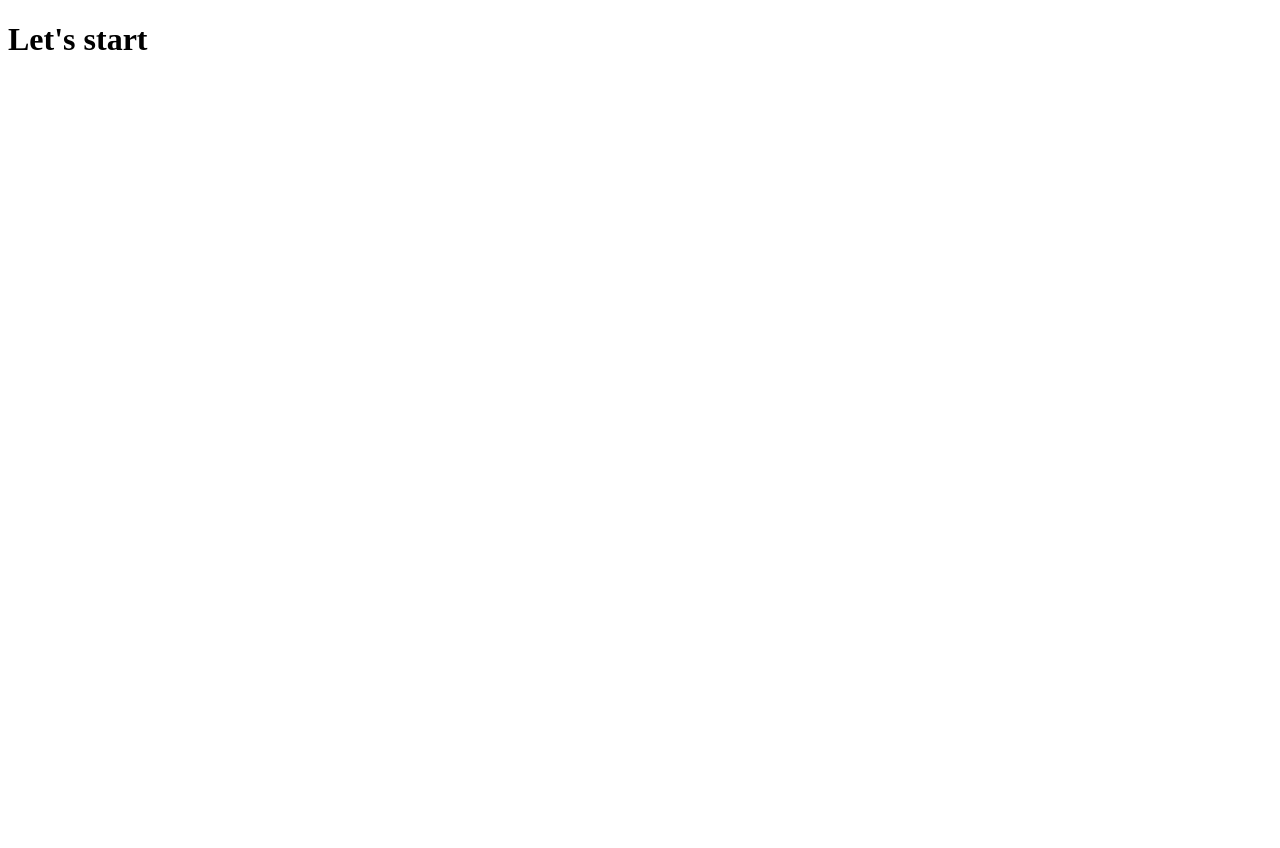
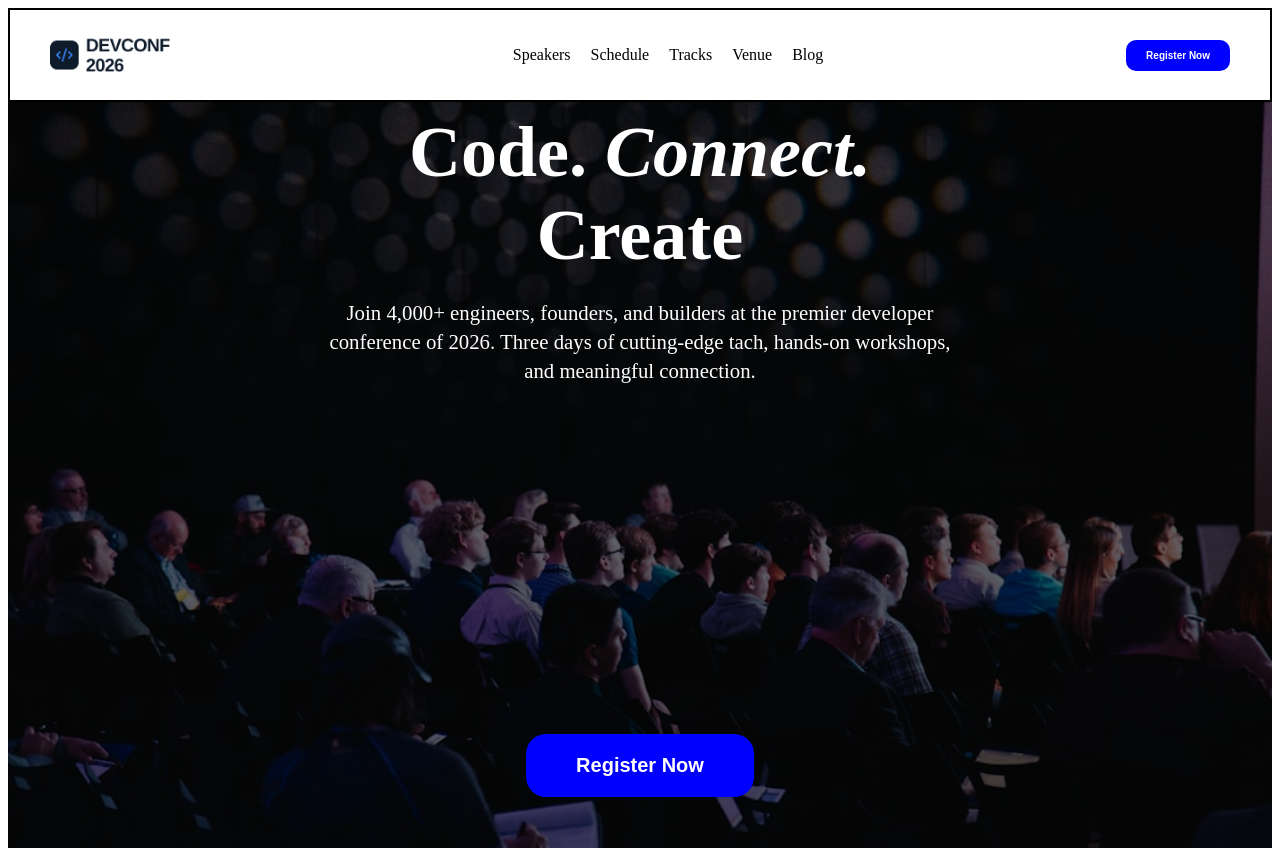
Before and after one commit to dps369369/devconf-2026, a plain HTML site: page index.html in a window 1280 px wide. Shown: the top 848 px of the page. Before the commit the page ends 800 px from the top, so only its background shows below. Drawn offline with Linux system fonts and the light colour scheme.

Commit message:
Create navbar and hero section

```diff
--- a/css/style.css
+++ b/css/style.css
@@ -0,0 +1,103 @@
+
+/* NABGATION FIELD */
+
+.navbar ul {
+  display: flex;
+  list-style: none;
+  gap: 20px;
+}
+
+.navbar li:hover {
+  background-color: lightblue;
+  border-radius: 5px;
+}
+.navbar a {
+  text-decoration: none;
+  color: black;
+}
+
+.navbar {
+  display: flex;
+  justify-content: space-between;
+  align-items: center;
+  padding: 20px 40px;
+  /* for now broder # is not in msin */
+  border: 2px solid black;
+  background-color: white;
+}
+
+
+.logo {
+  width: 120px;
+  height: auto;
+}
+
+#nav-button{
+     color: white;
+    background-color: blue;
+    font-size: 10px;
+    font-weight: 700;
+
+    padding: 10px 20px;
+    border-radius: 10px;
+    border: none;
+}
+
+
+
+/* HERO FIELD */
+
+.hero-banner{
+    position: relative;
+
+}
+
+.hero-banner img{
+    width: 100%;
+    display: block;
+
+
+}
+
+.hero-text{
+    color: white;
+    text-align: center;
+    position: absolute;
+    top: 30%;
+    left: 50%;
+    transform: translate(-50%, -85%);
+    z-index: 1;
+
+}
+.hero-banner h1{
+    font-size: 4.5rem;
+    margin-bottom: 20px;
+}
+.hero-text p {
+    font-size: 1.3rem;
+    line-height: 1.4;
+}
+
+#hero-button {
+    color: white;
+    background-color: blue;
+    position: absolute;
+    top: 75%;
+    left: 50%;
+    transform: translateX(-50%);
+
+    font-size: 20px;
+    font-weight: 700;
+
+    padding: 20px 50px;
+    border-radius: 20px;
+    border: none;
+    z-index: 1;
+}
+
+.hero-banner::before{
+    content: "";
+    position: absolute;
+    inset: 0;
+    background: rgba(0, 0, 0, 0.60);
+}
--- a/index.html
+++ b/index.html
@@ -1,12 +1,46 @@
-<!DOCTYPE html>
+<!doctype html>
 <html lang="en">
-<head>
-    <meta charset="UTF-8">
-    <meta name="viewport" content="width=device-width, initial-scale=1.0">
+  <head>
+    <meta charset="UTF-8" />
+    <meta name="viewport" content="width=device-width, initial-scale=1.0" />
     <title>Index</title>
-    <link rel="stylesheet" href="css/style.css">
-</head>
-<body>
-    <h1>Let's start</h1>
-</body>
+    <link rel="stylesheet" href="css/style.css" />
+  </head>
+  <body>
+    <header>
+      <nav class="navbar">
+        <img class="logo" src="./assets/logo.png" alt="logo" />
+        <ul>
+          <li><a href="">Speakers</a></li>
+          <li><a href="">Schedule</a></li>
+          <li><a href="">Tracks</a></li>
+          <li><a href="">Venue</a></li>
+          <li><a href="">Blog</a></li>
+        </ul>
+        <button id="nav-button">Register Now</button>
+      </nav>
+    </header>
+    <main>
+        <!-- HERO BANNER DESIGINE -->
+         <div class="hero-banner">
+            <img src="./assets/banner.jpg" alt="Developer conference banner">
+
+            <div class="hero-text">
+                <h1>Code. <em>Connect.</em> Create</h1>
+                <p>Join 4,000+ engineers, founders, and builders at the premier developer
+                   conference of 2026. Three days of cutting-edge tach, hands-on workshops,
+                   and meaningful connection.</p>
+
+            </div>
+
+            <button id="hero-button">Register Now</button>
+
+
+
+         </div>
+
+
+
+    </main>
+  </body>
 </html>
```
